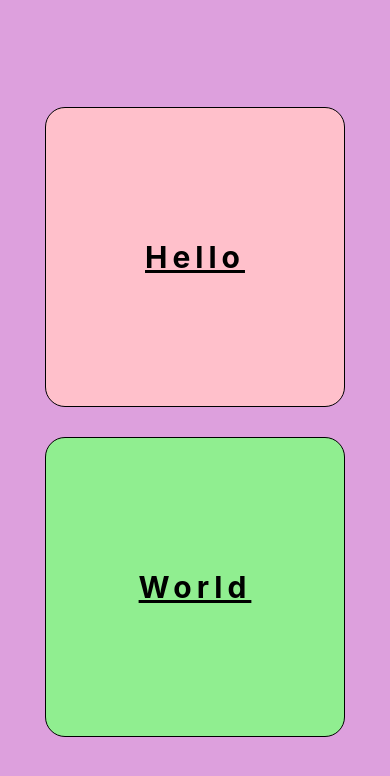
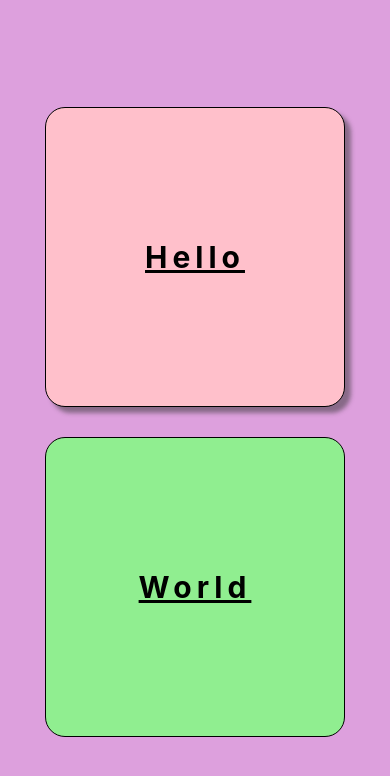
Before and after one commit to tirthraj07/React-Native, a React Native app: screen / in a window 390 px wide. Shown: the top 776 px of the page. Built offline with nearby package versions, Linux system fonts and the light colour scheme.

Commit message:
React Native Tutorials - 23 - Shadow and Elevation

```diff
--- a/App.js
+++ b/App.js
@@ -5,15 +5,19 @@ export default function App(){
   return (
     <View style={style.container}>
 
-      {/*  You can combine styles by inserting them into an array.  */}
-      {/*  Note: If two styles conflict, the latter (rightmost) gets precedence  */}
-      <View style={[style.box, style.pinkBg]}>
+      {/*
+          Note: Shadow Casting are different for IOS and Android
+          For IOS, you need to specify: shadowColor, shadowOffset, shadowOpacity, shadowRadius
+          For Android: you just need to specify: shadowColor, elevation
+      */}
+
+      <View style={[style.box, style.pinkBg, style.iosShadow]}>
         <Text style={style.boxText}>
           Hello
         </Text>
       </View>
 
-      <View style={[style.box, style.lightGreenBg]}>
+      <View style={[style.box, style.lightGreenBg, style.androidShadow]}>
         <Text style={style.boxText}>
           World
         </Text>
@@ -58,6 +62,21 @@ const style = StyleSheet.create({
     fontWeight:"700",
     letterSpacing:5,
     userSelect:"text"
+  },
+
+  iosShadow:{
+    shadowColor: "#333333",
+    shadowOffset:{
+      width: 6,
+      height: 6,
+    },
+    shadowOpacity: 0.5,
+    shadowRadius: 4
+  },
+
+  androidShadow: {
+    shadowColor: "black",
+    elevation: 5
   }
 
 })
```
